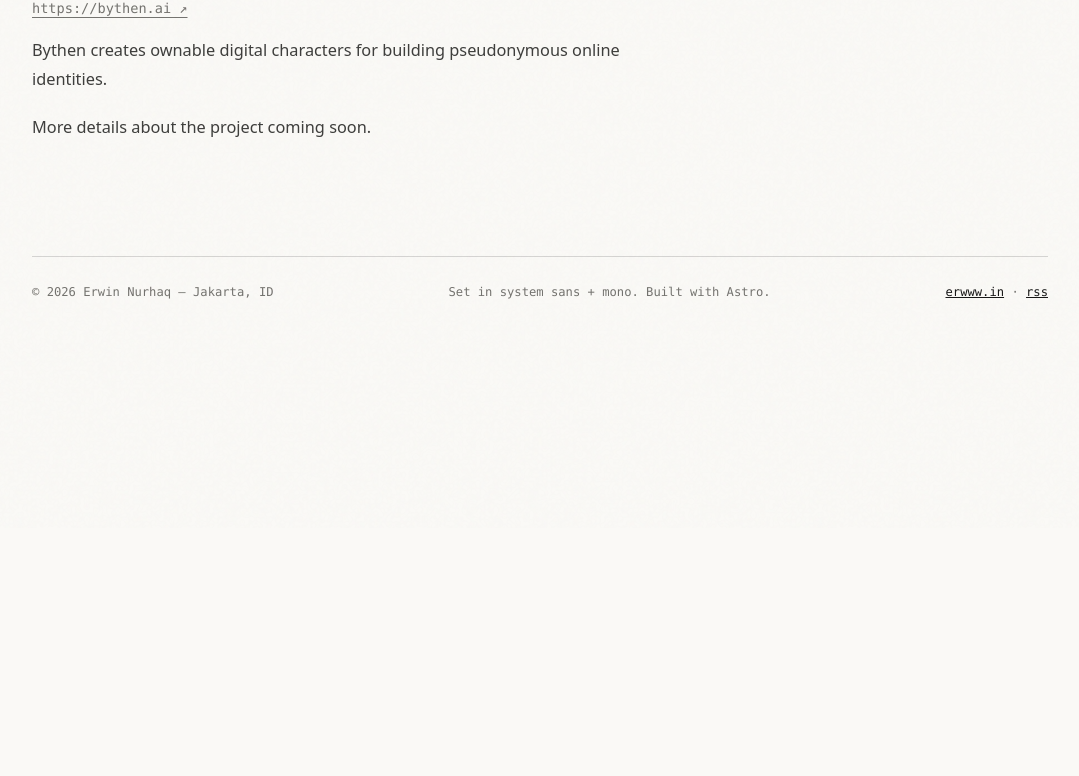
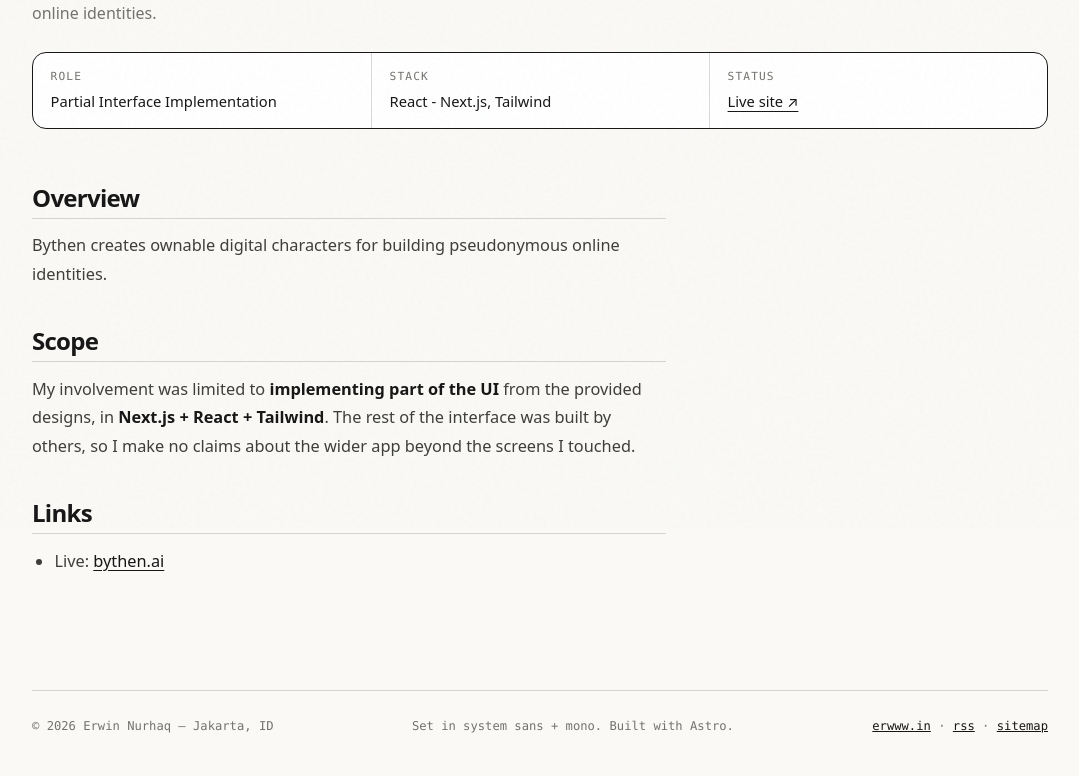
Before and after one commit to erwinnurhaq/erwinnurhaq.github.io, an Astro site: page /projects/bythen-ai in a window 1280 px wide. Shown: the part 272-1048 px from the top of the page, without its empty margins (100-1179 px from the left). Before the commit the page ends 800 px from the top, so only its background shows below. Built offline with nearby package versions, Linux system fonts and the light colour scheme; Astro itself is replaced by a stand-in of ours.

Commit message:
fix: real case notes, a11y, SEO basics, perf hardening
- Replace project stubs with scoped case notes (no invented claims)
- Project page fact-sheet header (role/stack/status)
- Skip link, focus-visible, main landmark, nav aria-label
- Copy-email aria-live feedback
- scrollY progress fix, cached clock formatter
- color-mix + backdrop-filter fallbacks, drop unloaded font
- 404 page, robots.txt, sitemap, og image + JSON-LD

```diff
--- a/astro.config.mjs
+++ b/astro.config.mjs
@@ -1,10 +1,11 @@
 import { defineConfig } from 'astro/config';
 import mdx from '@astrojs/mdx';
+import sitemap from '@astrojs/sitemap';
 
 export default defineConfig({
   site: 'https://erwww.in',
   output: 'static',
-  integrations: [mdx()],
+  integrations: [mdx(), sitemap()],
   markdown: {
     shikiConfig: {
       theme: 'github-dark',
--- a/package.json
+++ b/package.json
@@ -12,6 +12,7 @@
   "dependencies": {
     "@astrojs/mdx": "^8.0.2",
     "@astrojs/rss": "^4.0.0",
+    "@astrojs/sitemap": "^3.7.4",
     "astro": "^7.3.5"
   }
 }
--- a/public/main.js
+++ b/public/main.js
@@ -69,17 +69,21 @@
 
   // ----- jakarta clock (aligned to the minute, no drift) -----
   var clock = document.getElementById("clock");
+  var clockFmt = null;
+  try {
+    clockFmt = new Intl.DateTimeFormat("en-GB", {
+      hour: "2-digit",
+      minute: "2-digit",
+      timeZone: "Asia/Jakarta",
+    });
+  } catch (e) {
+    clockFmt = null;
+  }
   function tickClock() {
     if (!clock) return;
-    try {
-      clock.textContent =
-        "JKT " +
-        new Intl.DateTimeFormat("en-GB", {
-          hour: "2-digit",
-          minute: "2-digit",
-          timeZone: "Asia/Jakarta",
-        }).format(new Date());
-    } catch (e) {
+    if (clockFmt) {
+      clock.textContent = "JKT " + clockFmt.format(new Date());
+    } else {
       var d = new Date();
       clock.textContent =
         String(d.getHours()).padStart(2, "0") + ":" + String(d.getMinutes()).padStart(2, "0");
@@ -98,9 +102,8 @@
     queued = true;
     requestAnimationFrame(function () {
       queued = false;
-      var h = root;
-      var max = h.scrollHeight - h.clientHeight;
-      var p = max > 0 ? h.scrollTop / max : 0;
+      var max = root.scrollHeight - root.clientHeight;
+      var p = max > 0 ? (window.scrollY || root.scrollTop) / max : 0;
       bar.style.transform = "scaleX(" + p + ")";
     });
   }
@@ -159,13 +162,17 @@
   // ----- copy email -----
   var copy = document.getElementById("copy-email");
   if (copy) {
+    copy.setAttribute("aria-live", "polite");
     copy.addEventListener("click", function () {
       var email = "mail@erwww.in";
       function done() {
-        var old = copy.textContent;
+        var old = copy.getAttribute("data-label") || copy.textContent;
+        copy.setAttribute("data-label", old);
         copy.textContent = "[copied]";
+        copy.setAttribute("aria-label", "Email address copied to clipboard");
         setTimeout(function () {
           copy.textContent = old;
+          copy.setAttribute("aria-label", "Copy email address to clipboard");
         }, 1600);
       }
       if (navigator.clipboard && navigator.clipboard.writeText) {
--- /dev/null
+++ b/public/robots.txt
@@ -0,0 +1,4 @@
+User-agent: *
+Allow: /
+
+Sitemap: https://erwww.in/sitemap-index.xml
--- a/src/components/Footer.astro
+++ b/src/components/Footer.astro
@@ -4,5 +4,5 @@ const year = new Date().getFullYear();
 <footer class="site-footer">
   <span>© {year} Erwin Nurhaq — Jakarta, ID</span>
   <span>Set in system sans + mono. Built with Astro.</span>
-  <span><a href="/">erwww.in</a> · <a href="/rss.xml">rss</a></span>
+  <span><a href="/">erwww.in</a> · <a href="/rss.xml">rss</a> · <a href="/sitemap-index.xml">sitemap</a></span>
 </footer>
--- a/src/content/projects/bythen-ai.mdx
+++ b/src/content/projects/bythen-ai.mdx
@@ -8,6 +8,14 @@ order: 2
 description: "Bythen creates ownable digital characters for building pseudonymous online identities."
 ---
 
+## Overview
+
 Bythen creates ownable digital characters for building pseudonymous online identities.
 
-More details about the project coming soon.
+## Scope
+
+My involvement was limited to **implementing part of the UI** from the provided designs, in **Next.js + React + Tailwind**. The rest of the interface was built by others, so I make no claims about the wider app beyond the screens I touched.
+
+## Links
+
+- Live: [bythen.ai](https://bythen.ai)
--- a/src/content/projects/dcdb.mdx
+++ b/src/content/projects/dcdb.mdx
@@ -8,6 +8,25 @@ order: 3
 description: "A digital monster card database."
 ---
 
-A digital monster card database.
+## Overview
 
-More details about the project coming soon.
+DCDB is a searchable database of digital monster cards — the kind of app where the frontend *is* the product. Search, filtering, and card detail pages have to feel instant even with hundreds of entries.
+
+I owned the frontend end to end on **Remix + Node.js**: routes, data loading, components, and styling.
+
+## What I did
+
+- Built the core flows: browse/search, filtering, and card detail views with server-rendered routes so the first paint has content, not a spinner.
+- Designed the data-fetching around Remix loaders so each route declares what it needs — failures surface as route-level error boundaries with a retry path, not a white screen.
+- Covered the three states every list needs: **loading** (skeletons), **empty** ("no cards match these filters" + clear-filters action), and **error** (what broke, what to try next).
+- Made search keyboard-friendly: focusable input, reachable results, visible focus rings, and no keyboard traps in dialogs or menus.
+
+## Performance & accessibility notes
+
+- Server rendering + progressive enhancement: the page works before client JS hydrates, and stays usable on slow networks.
+- Paginated/filtered queries instead of dumping the whole collection into the DOM.
+- Reduced-motion respected throughout; status changes (loading → results) announced in a way assistive tech can follow.
+
+## Links
+
+- Live: [dcdb.fly.dev](https://dcdb.fly.dev)
--- a/src/content/projects/spiritdao.mdx
+++ b/src/content/projects/spiritdao.mdx
@@ -8,6 +8,14 @@ order: 1
 description: "A collective of entrepreneurs, collectors & investors with a global footprint. Formed through a shared commitment to expanding the Azuki brand."
 ---
 
-A collective of entrepreneurs, collectors & investors with a global footprint. Formed through a shared commitment to expanding the Azuki brand.
+## Overview
 
-More details about the project coming soon.
+A site for SpiritDAO — a collective of entrepreneurs, collectors, and investors connected through the Azuki ecosystem.
+
+## Scope
+
+I worked on this as **full-stack development** in **Next.js + React + Tailwind**. This was product work, not a marketing site.
+
+## Links
+
+- Live: [spiritdao.xyz](https://spiritdao.xyz)
--- a/src/layouts/Layout.astro
+++ b/src/layouts/Layout.astro
@@ -30,9 +30,21 @@ const folioYear = new Date().getFullYear().toString().slice(2);
     <meta property="og:url" content={canonicalUrl} />
     <meta property="og:title" content={title} />
     <meta property="og:description" content={description} />
+    <meta property="og:image" content="https://erwww.in/og.svg" />
+    <meta property="og:image:alt" content="erwww.in — Erwin Nurhaq, Frontend Engineer" />
     <meta name="twitter:card" content="summary_large_image" />
     <meta name="twitter:title" content={title} />
     <meta name="twitter:description" content={description} />
+    <meta name="twitter:image" content="https://erwww.in/og.svg" />
+    <script type="application/ld+json" set:html={JSON.stringify({
+      '@context': 'https://schema.org',
+      '@type': 'Person',
+      name: 'Erwin Nurhaq',
+      url: 'https://erwww.in',
+      jobTitle: 'Frontend Engineer',
+      address: { '@type': 'PostalAddress', addressLocality: 'Jakarta', addressCountry: 'ID' },
+      sameAs: ['https://github.com/erwinnurhaq', 'https://linkedin.com/in/erwinnurhaq'],
+    })} />
     <!-- External file (not inlined): the site is served with a
          Content-Security-Policy that blocks inline scripts. This classic
          script blocks parsing by design, so the theme applies pre-paint. -->
@@ -45,6 +57,7 @@ const folioYear = new Date().getFullYear().toString().slice(2);
   </head>
 
   <body data-page={page}>
+    <a class="skip-link" href="#main">Skip to content</a>
     <div class="progress" id="progress"></div>
     <header class="topbar">
       <div class="topbar-inner">
@@ -52,7 +65,7 @@ const folioYear = new Date().getFullYear().toString().slice(2);
           <span class="brand-mark">e.</span>
           <span>erwww.in <small>— folio ’{folioYear}</small></span>
         </a>
-        <nav class="nav">
+        <nav class="nav" aria-label="Primary">
           <a class="hide-m" href="/projects/">work</a>
           <a class="hide-m" href="/blog/">writing</a>
           <a href="/#contact">contact</a>
@@ -62,10 +75,10 @@ const folioYear = new Date().getFullYear().toString().slice(2);
       </div>
     </header>
 
-    <div class="main-container">
+    <main class="main-container" id="main">
       <slot />
       {showFooter && <Footer />}
-    </div>
+    </main>
 
     <!-- External files (not inlined/bundled): CSP blocks inline scripts. -->
     <script is:inline src="/main.js" defer></script>
--- a/src/pages/index.astro
+++ b/src/pages/index.astro
@@ -160,7 +160,7 @@ const fmtDate = (d: Date) => d.toLocaleDateString('en-GB', { day: '2-digit', mon
     <p>Freelance, contract, or a weird experiment that needs a frontend. Send a paragraph about what you're making — I'll reply with honest thoughts, even if we don't work together.</p>
     <a class="mail-big" href="mailto:mail@erwww.in">mail@erwww.in</a>
     <div class="contact-links">
-      <button class="copy-text" id="copy-email" type="button">[copy]</button>
+      <button class="copy-text" id="copy-email" type="button" aria-label="Copy email address to clipboard">[copy]</button>
       <a href="https://github.com/erwinnurhaq" target="_blank" rel="noreferrer">github ↗</a>
       <a href="https://linkedin.com/in/erwinnurhaq" target="_blank" rel="noreferrer">linkedin ↗</a>
     </div>
--- a/src/pages/projects/[...slug].astro
+++ b/src/pages/projects/[...slug].astro
@@ -21,9 +21,14 @@ const { Content } = await render(project);
   </section>
 
   <section class="page-head">
-    <p class="mono" style="font-size:0.76rem; letter-spacing:0.14em; text-transform:uppercase; color:var(--muted);">{project.data.role} — {project.data.stack}</p>
+    <p class="mono" style="font-size:0.76rem; letter-spacing:0.14em; text-transform:uppercase; color:var(--muted);">Case note — {project.data.role}</p>
     <h1>{project.data.title}</h1>
-    <p><a class="text-link mono" style="font-size:0.85rem;" href={project.data.liveUrl} target="_blank" rel="noreferrer">{project.data.liveUrl} ↗</a></p>
+    <p>{project.data.description}</p>
+    <dl class="facts">
+      <div><dt>Role</dt><dd>{project.data.role}</dd></div>
+      <div><dt>Stack</dt><dd>{project.data.stack}</dd></div>
+      <div><dt>Status</dt><dd><a class="text-link" href={project.data.liveUrl} target="_blank" rel="noreferrer">Live site ↗</a>{project.data.repoUrl && <> · <a class="text-link" href={project.data.repoUrl} target="_blank" rel="noreferrer">Code ↗</a></>}</dd></div>
+    </dl>
   </section>
 
   <section class="markdown-body" style="padding-bottom:3rem;">
--- a/src/styles/global.css
+++ b/src/styles/global.css
@@ -13,7 +13,7 @@
   --card: #191918;
   --tape: rgba(236, 233, 226, 0.1);
   --radius: 14px;
-  --sans: "Inter Tight", ui-sans-serif, system-ui, -apple-system, "Segoe UI", Roboto, Helvetica, Arial, sans-serif;
+  --sans: ui-sans-serif, system-ui, -apple-system, "Segoe UI", Roboto, Helvetica, Arial, sans-serif;
   --mono: ui-monospace, "SF Mono", "Cascadia Mono", Menlo, Consolas, monospace;
 }
 
@@ -61,6 +61,29 @@ a { color: inherit; }
 
 .mono { font-family: var(--mono); }
 
+/* skip link + keyboard focus — the homepage promises keyboard support,
+   so focused elements must be visible in both themes. */
+.skip-link {
+  position: absolute;
+  left: 1rem;
+  top: -100px;
+  z-index: 100;
+  font-family: var(--mono);
+  font-size: 0.82rem;
+  background: var(--ink);
+  color: var(--paper);
+  padding: 0.6rem 1rem;
+  border-radius: 999px;
+  text-decoration: none;
+  transition: top 0.15s;
+}
+.skip-link:focus { top: 0.7rem; }
+:focus-visible {
+  outline: 2px solid var(--ink);
+  outline-offset: 3px;
+  border-radius: 4px;
+}
+
 /* progress */
 .progress {
   position: fixed;
@@ -78,9 +101,15 @@ a { color: inherit; }
   position: sticky;
   top: 0;
   z-index: 50;
-  backdrop-filter: blur(12px);
-  background: color-mix(in srgb, var(--paper) 86%, transparent);
+  background: var(--paper);
   border-bottom: 1px solid var(--line-soft);
+}
+@supports (backdrop-filter: blur(1px)) {
+  .topbar {
+    background: color-mix(in srgb, var(--paper) 86%, transparent);
+    backdrop-filter: blur(12px);
+    -webkit-backdrop-filter: blur(12px);
+  }
 }
 .topbar-inner {
   max-width: 1080px;
@@ -155,8 +184,11 @@ a { color: inherit; }
   width: 8px; height: 8px;
   background: #2e9e5b;
   border-radius: 50%;
-  box-shadow: 0 0 0 4px color-mix(in srgb, #2e9e5b 18%, transparent);
+  box-shadow: 0 0 0 4px rgba(46, 158, 91, 0.18);
   animation: pulse 2.2s infinite;
+}
+@supports (color: color-mix(in srgb, red 50%, transparent)) {
+  .kicker .dot { box-shadow: 0 0 0 4px color-mix(in srgb, #2e9e5b 18%, transparent); }
 }
 @keyframes pulse { 0%,100% { opacity: 1; } 50% { opacity: 0.45; } }
 .hero h1 {
@@ -414,8 +446,38 @@ a { color: inherit; }
 
 /* inner pages */
 .page-head { padding: 3rem 0 1rem; }
-.page-head h1 { font-size: clamp(2rem, 5vw, 3.2rem); letter-spacing: -0.04em; line-height: 1; }
+.page-head h1 { font-size: clamp(2rem, 5vw, 3.2rem); letter-spacing: -0.04em; line-height: 1; text-wrap: balance; }
 .page-head p { color: var(--muted); margin-top: 0.6rem; max-width: 58ch; }
+
+/* project case-study header — replaces the "coming soon" stubs with
+   a scannable fact sheet: role, stack, links. */
+.facts {
+  display: grid;
+  grid-template-columns: repeat(auto-fit, minmax(180px, 1fr));
+  gap: 0;
+  border: 1.5px solid var(--line);
+  border-radius: var(--radius);
+  overflow: hidden;
+  margin: 1.6rem 0 0;
+  background: var(--card);
+}
+.facts > div { padding: 0.9rem 1.1rem; border-top: 1px solid var(--line-soft); }
+.facts > div:first-child { border-top: none; }
+@media (min-width: 640px) {
+  .facts { grid-template-columns: repeat(3, 1fr); }
+  .facts > div { border-top: none; border-left: 1px solid var(--line-soft); }
+  .facts > div:first-child { border-left: none; }
+}
+.facts dt {
+  font-family: var(--mono);
+  font-size: 0.7rem;
+  text-transform: uppercase;
+  letter-spacing: 0.1em;
+  color: var(--muted);
+  margin-bottom: 0.3rem;
+}
+.facts dd { margin: 0; font-size: 0.92rem; }
+.live-row { display: flex; gap: 0.7rem; flex-wrap: wrap; margin-top: 1.2rem; }
 .back-navigation { padding-top: 1.6rem; font-family: var(--mono); font-size: 0.82rem; }
 .back-navigation a { text-decoration: none; color: var(--muted); }
 .back-navigation a:hover { color: var(--ink); text-decoration: underline; text-underline-offset: 4px; }
@@ -502,8 +564,13 @@ html.js .reveal.in { opacity: 1; transform: none; }
   .post-row { grid-template-columns: 1fr; gap: 0.2rem; }
   .post-row .tag { justify-self: start; }
   .ledger a.row { grid-template-columns: 32px 1fr; }
-  .row-meta { display: none; }
-  .row-arrow { display: none; }
+  .row-meta {
+    grid-column: 2;
+    text-align: left;
+    font-size: 0.72rem;
+  }
+  .row-meta br { display: none; }
+  .row-meta .row-arrow { display: inline; margin-left: 0.3rem; }
   .nav .clock, .nav .hide-m { display: none; }
   .post-navigation { grid-template-columns: 1fr; }
 }
```
Also changed, not shown: src/pages/404.astro (added, +15 -0 lines), public/og.svg (added), 1 other file.
